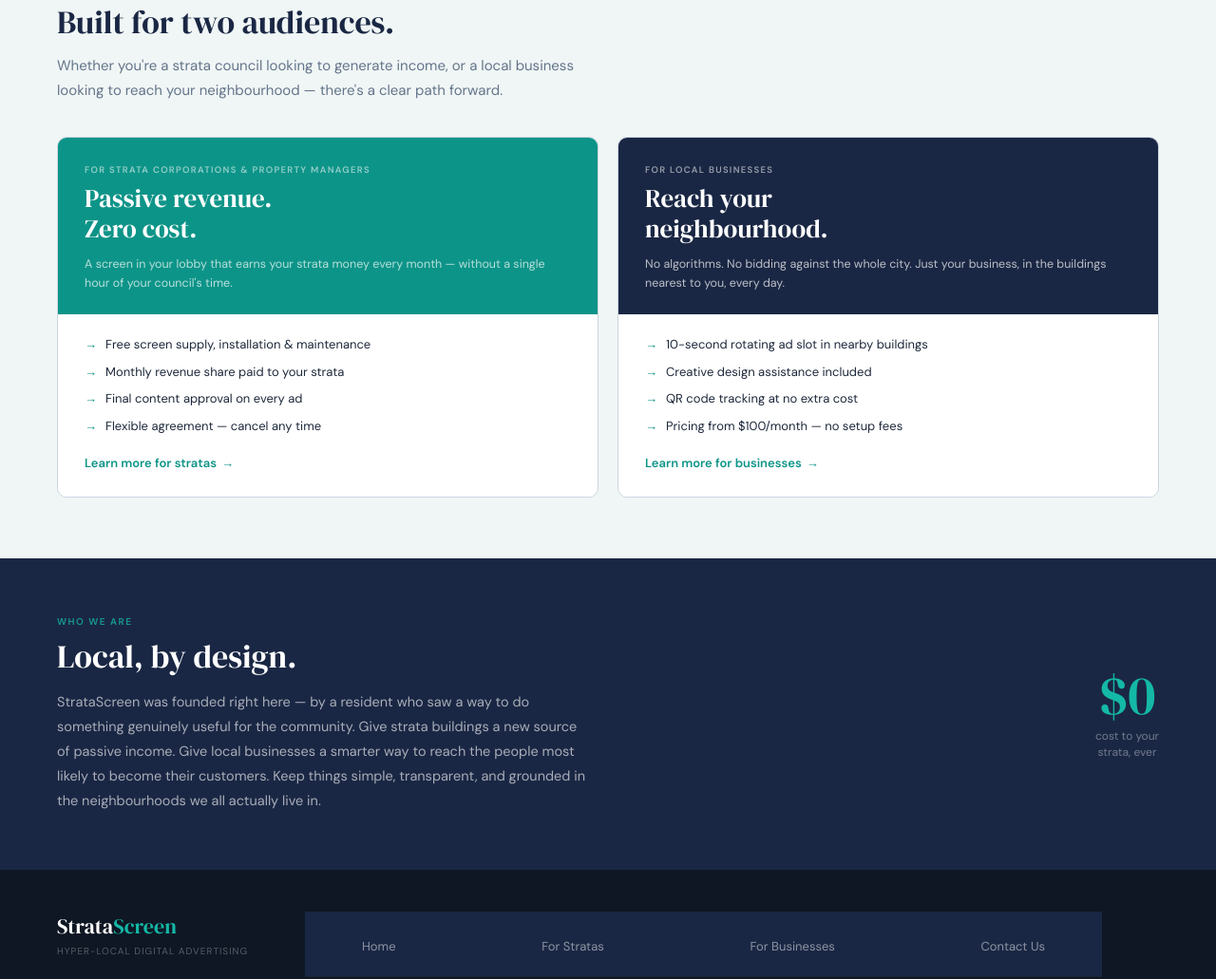
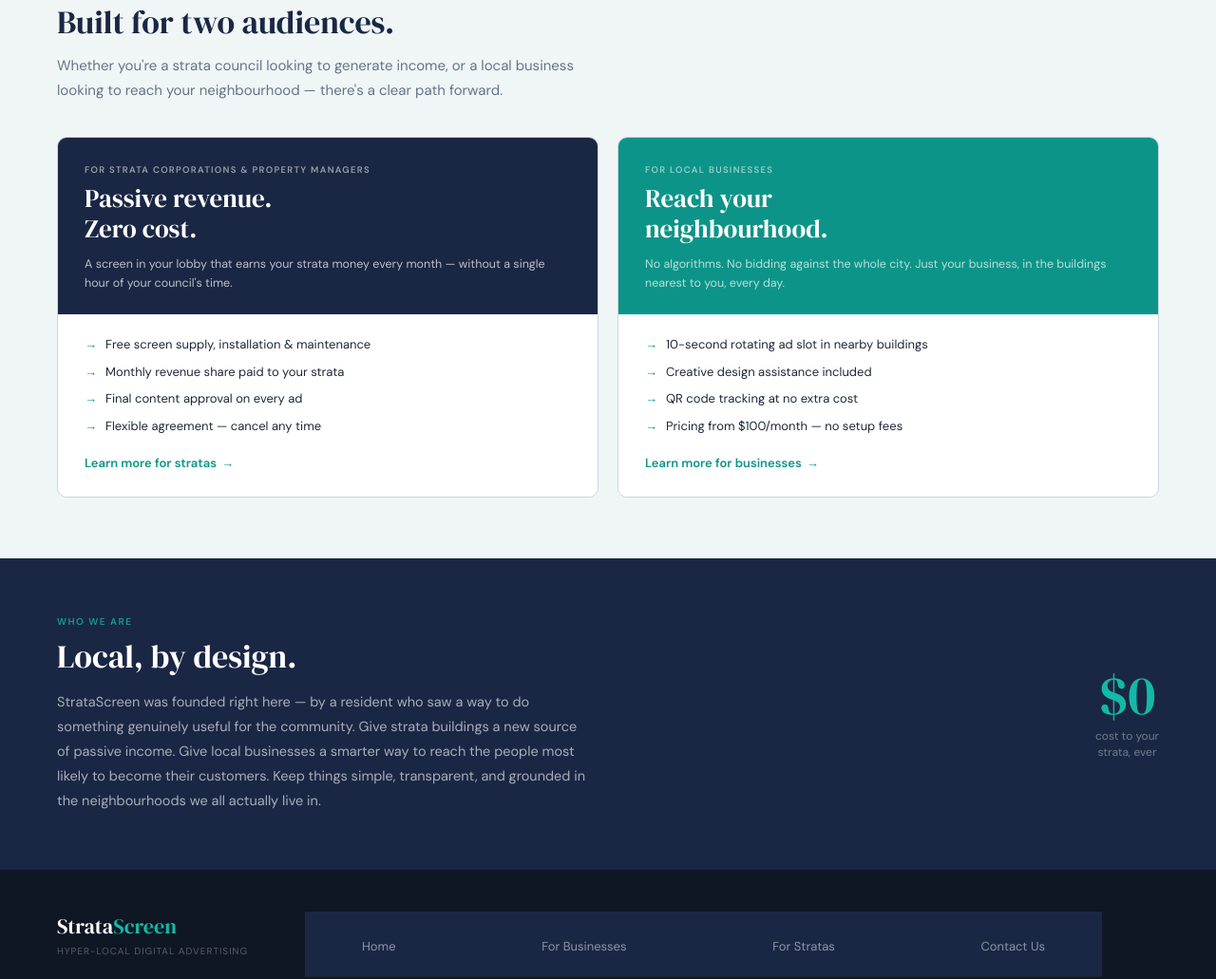
Before and after one commit to stratascreen/stratascreen-website, a plain HTML site: page index.html in a window 1280 px wide. Shown: the part 1145-2176 px from the top of the page at 95% size. Drawn offline with Linux system fonts and the light colour scheme.

Commit message:
Add files via upload

```diff
--- a/index.html
+++ b/index.html
@@ -319,9 +319,9 @@
 .path-card:hover { box-shadow: 0 10px 40px rgba(0,0,0,0.10); transform: translateY(-2px); }
 
 /* Strata = teal header */
-.path-card.strata .path-card-header { background: var(--teal); }
+.path-card.strata .path-card-header { background: var(--navy); }
 /* Businesses = navy header */
-.path-card.biz .path-card-header { background: var(--navy); }
+.path-card.biz .path-card-header { background: var(--teal); }
 
 .path-card-header { padding: 28px 28px 22px; }
 .path-tag {
@@ -437,8 +437,8 @@
   </a>
   <div class="nav-links" id="navLinks">
     <a href="index.html" class="active">Home</a>
+    <a href="for-businesses.html">For Businesses</a>
     <a href="for-stratas.html">For Stratas</a>
-    <a href="for-businesses.html">For Businesses</a>
     <a href="contact.html" class="nav-cta">Contact Us</a>
   </div>
   <div class="nav-hamburger" id="hamburger" onclick="toggleNav()" aria-label="Menu">
@@ -563,8 +563,8 @@
     </div>
     <nav class="footer-nav">
       <a href="index.html">Home</a>
+      <a href="for-businesses.html">For Businesses</a>
       <a href="for-stratas.html">For Stratas</a>
-      <a href="for-businesses.html">For Businesses</a>
       <a href="contact.html">Contact Us</a>
     </nav>
   </div>
```
Also changed, not shown: contact.html (+2 -2 lines), for-businesses.html (+2 -2 lines), for-stratas.html (+2 -2 lines).
